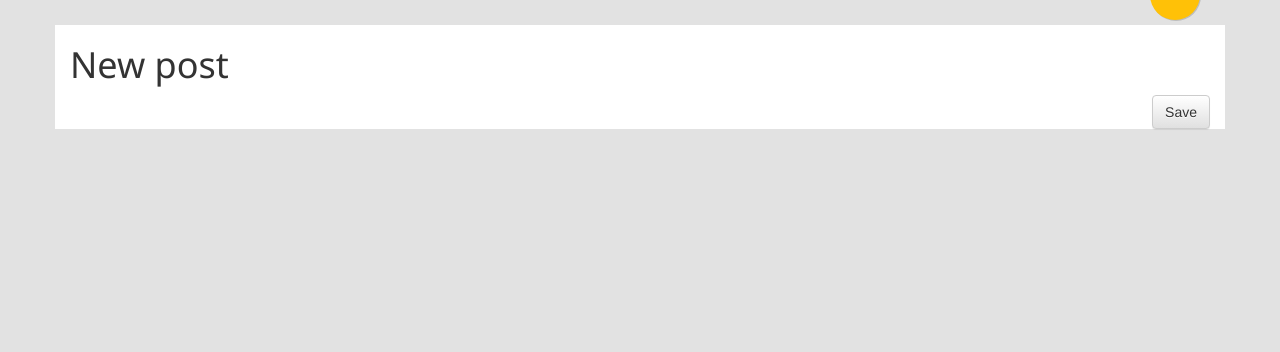
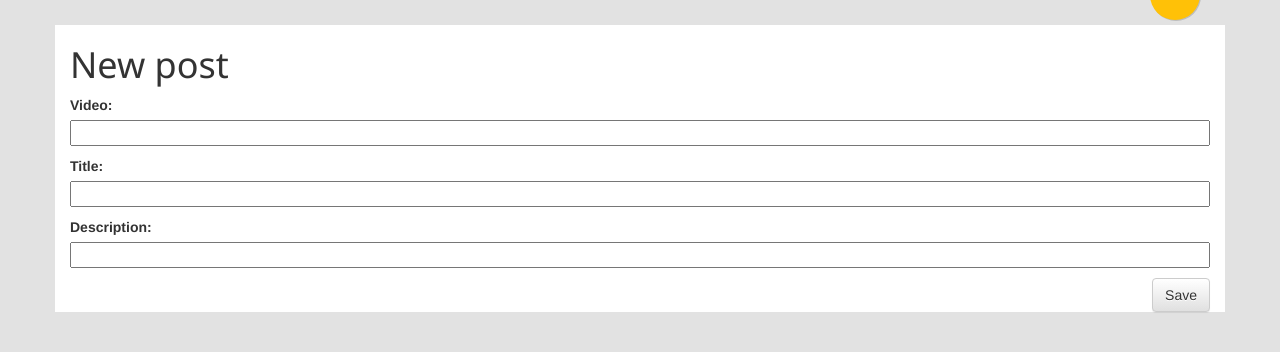
Before and after one commit to Frisoso/2ID60-AF, a Django app: page /post/new/ in a window 1280 px wide. Shown: the part 75-427 px from the top of the page. Run offline with Django 3.2, Linux system fonts and the light colour scheme; a user stored in the database is signed in; parts of the project's set-up code (start-up, migrations or seed data) failed here and were passed over; some libraries are stand-ins or nearby versions.

Commit message:
Upload of video's now possible

```diff
--- a/videoapp/forms.py
+++ b/videoapp/forms.py
@@ -1,6 +1,5 @@
 from django import forms
 
-from .models import Post
 from videokit.forms import VideoField
 
 class PostCreateForm(forms.Form):
--- a/videoapp/models.py
+++ b/videoapp/models.py
@@ -22,8 +22,8 @@ class Post(models.Model):
     video_duration = models.IntegerField(null = True, blank = True)
     video_thumbnail = models.ImageField(null = True, blank = True)
 
-    video_mp4 = VideoSpecField(source = 'video', format = 'mp4')
-    video_ogg = VideoSpecField(source = 'video', format = 'ogg')
+    #video_mp4 = VideoSpecField(source = 'video', format = 'mp4')
+    #video_ogg = VideoSpecField(source = 'video', format = 'ogg')
 
     author = models.ForeignKey('auth.User')
     title = models.CharField(max_length=200, default='SampleTitle')
--- a/videoapp/templates/media/post_edit.html
+++ b/videoapp/templates/media/post_edit.html
@@ -2,7 +2,8 @@
 
 {% block content %}
     <h1>New post</h1>
-    <form method="POST" class="post-form" enctype="multipart/form-data">{% csrf_token %}
+    <form method="POST" class="post-form" enctype="multipart/form-data">
+        {% csrf_token %}
         {{ form.as_p }}
         <button type="submit" class="save btn btn-default">Save</button>
     </form>
--- a/videoapp/views.py
+++ b/videoapp/views.py
@@ -30,7 +30,16 @@ def post_new(request):
             video = request.FILES.get('video', None)
 
             if video:
-                post_item = MediaItem(video = video)
+                post_item = Post(video = video)
+
+                title = request.POST.get('title', None);
+                description = request.POST.get('description', None);
+
+                if title:
+                    post_item.title = title
+                if description:
+                    post_item.description = description
+
                 post_item.author = request.user
                 post_item.upload_date = timezone.now()
 
@@ -42,7 +51,7 @@ def post_new(request):
                 return HttpResponseRedirect(reverse('post_list'))
 
     context = {
-        'item_create_form' : post_create_form,
+        'form' : post_create_form
     }
 
     return render(request, template, context)
```
